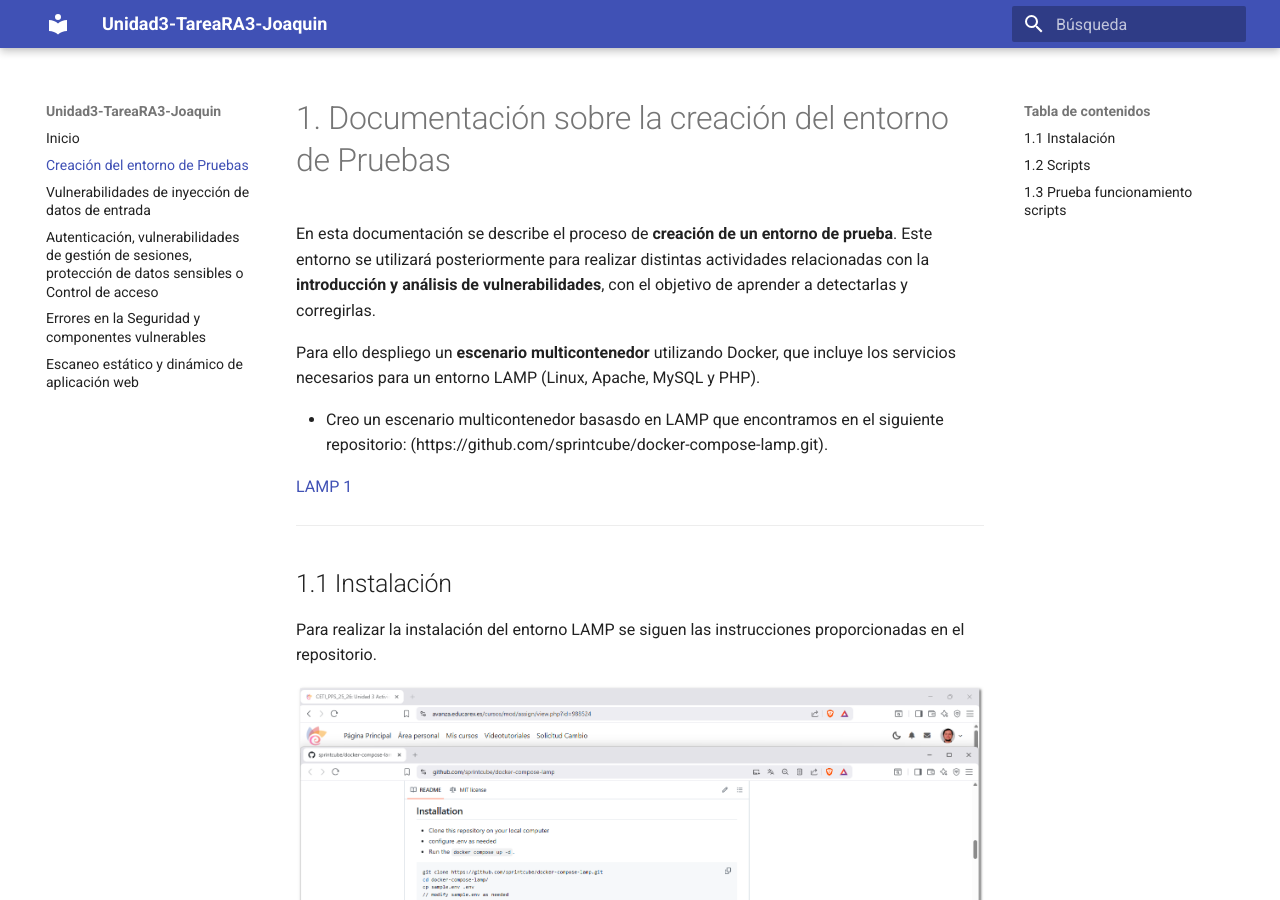
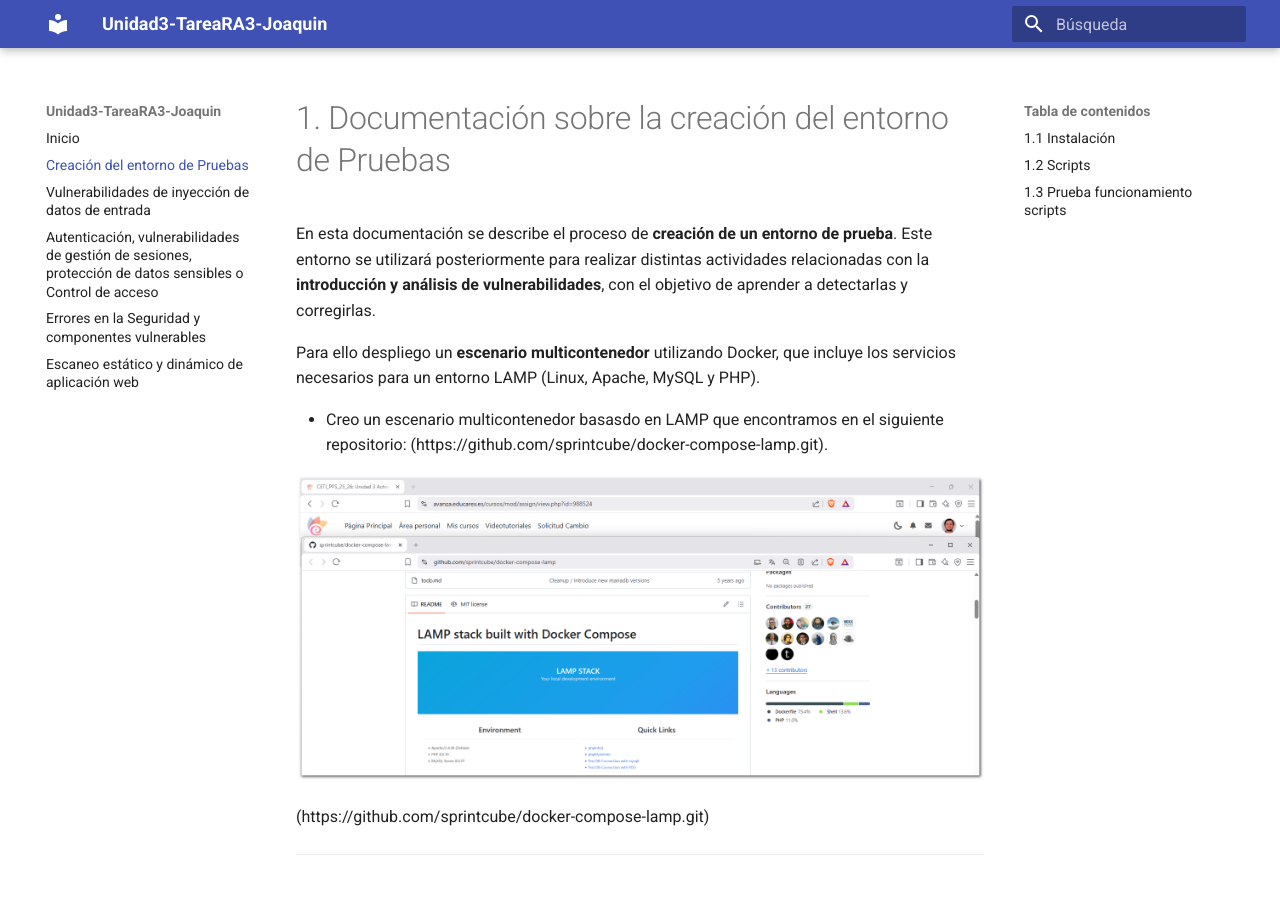
Before and after one commit to JBLeopard/Unidad3-TareaRA3-Joaquin, an MkDocs documentation site: the page built from docs/CreacionEntornoPrueba.md, in a window 1280 px wide and 900 px high. Built offline with MkDocs 1.6.1 and Material for MkDocs 9.7.7, drawn with Linux system fonts in a browser that asks for light colours.

Commit message:
Update CreacionEntornoPrueba.md

```diff
--- a/docs/CreacionEntornoPrueba.md
+++ b/docs/CreacionEntornoPrueba.md
@@ -6,7 +6,9 @@ Para ello despliego un **escenario multicontenedor** utilizando Docker, que incl
 
 -  Creo un escenario multicontenedor basasdo en LAMP que encontramos en el siguiente repositorio: (https://github.com/sprintcube/docker-compose-lamp.git).
 
-[LAMP 1](./images/apartado_uno/lamp1.png)
+![LAMP 1](./images/apartado_uno/lamp1.png)
+
+(https://github.com/sprintcube/docker-compose-lamp.git)
 
 ---
 
```
